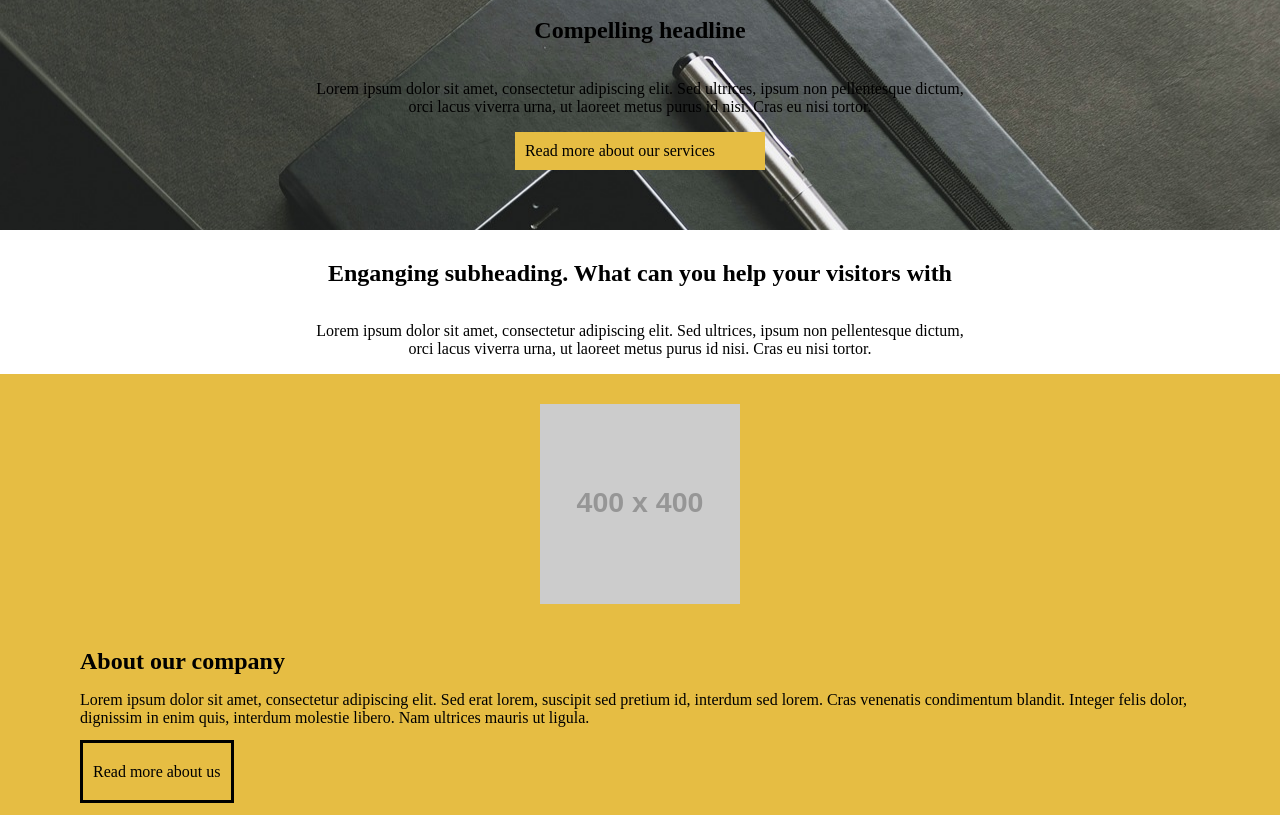
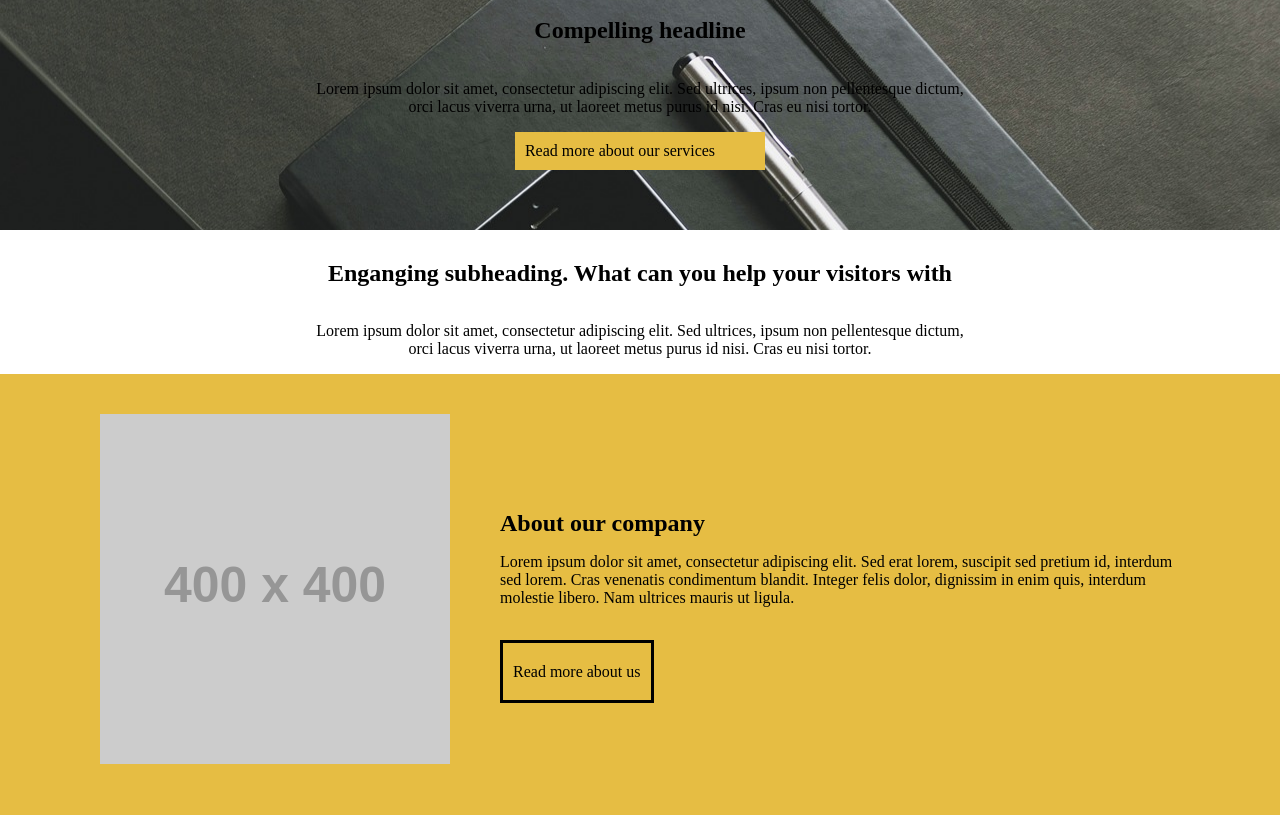
Before and after one commit to Vildedr/Eksamen2023, a plain HTML site: page index.html in a window 1280 px wide. Shown: the part 137-952 px from the top of the page. Drawn offline with Linux system fonts and the light colour scheme; placeholder pictures from the web are drawn by us.

Commit message:
Forsiden så å si ferdig

```diff
--- a/css/style.css
+++ b/css/style.css
@@ -202,6 +202,7 @@ header nav ul li a{
 
 #flexboks5 article input{
     padding: 10px;
+    border: none;
 }
 
 .gul-btn{
@@ -541,10 +542,46 @@ footer ul li a{
         grid-row-end: 3;
     }
 
-    /**TEST FLEXboks 3**/
-    #flexboks3{}
+    /**INDEX.HTML DESKTOP**/
+    #flexboks3{
+        flex-direction: row;
+        padding-bottom: 20px;
+    }
 
-    /**TEST FLEXboks 3**/
+    #flexboks3 article img{
+        width: 350px;
+        height: 350px;
+        margin: 40px 40px 40px 100px;
+    }
+
+    #flexboks3 article h2{
+        text-align: left;
+        margin: 10px 80px 16px 10px;
+    }
+
+    #flexboks3 article p{
+        text-align: left;
+        padding: 0 0 40px 0;
+        margin: 10px 100px 16px 10px;
+    }
+
+    .border-btn{
+        text-align: center;
+        border-style: solid;
+        color: #000;
+        text-decoration: none;
+        padding: 20px 10px 20px 10px;
+        margin: 20px 80px 20px 10px;
+    }
+    /**SLUTT**/
+
+    /**ABOUT.HTML DESKTOP**/
+    #flexboks7{
+        justify-content: space-evenly;
+        margin: 0 100px 0 100px;
+    }
+    /**SLUTT**/
+
     footer{
         grid-column-start: 1;
         grid-column-end: 4;
```
